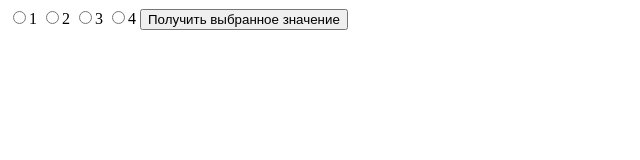
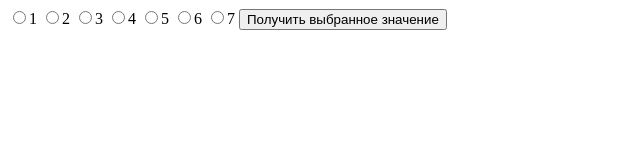
Before and after one commit to ValetyZhitnikov/first, a plain HTML site: page index.html in a window 1280 px wide. Shown: the whole page, without its empty margins (0-640 px from the left). Drawn offline with Linux system fonts and the light colour scheme.

Commit message:
Добавил азазы

```diff
--- a/index.html
+++ b/index.html
@@ -16,6 +16,9 @@
 		<label><input type="radio" name="myRadio" value="2">2</label>
 		<label><input type="radio" name="myRadio" value="3">3</label>
 		<label><input type="radio" name="myRadio" value="4">4</label>
+		<label><input type="radio" name="myRadio" value="5">5</label>
+		<label><input type="radio" name="myRadio" value="6">6</label>
+		<label><input type="radio" name="myRadio" value="7">7</label>
 		<button type="submit">Получить выбранное значение</button>
 	</div>
 
```
